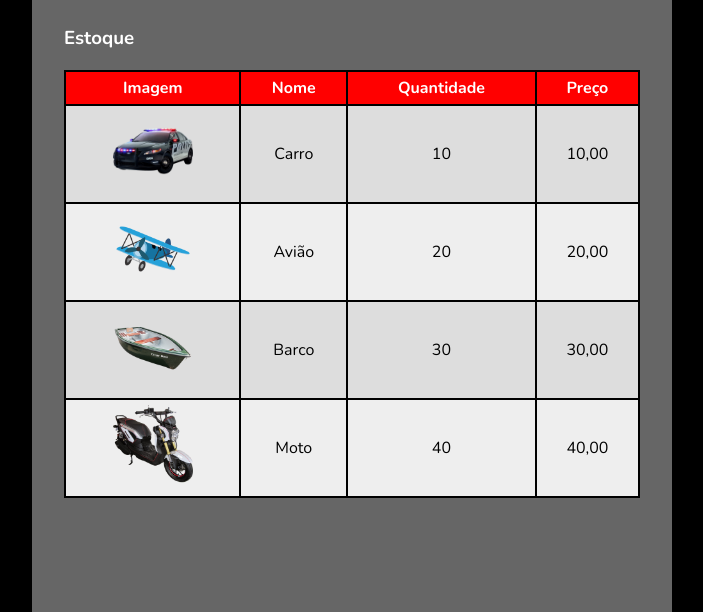
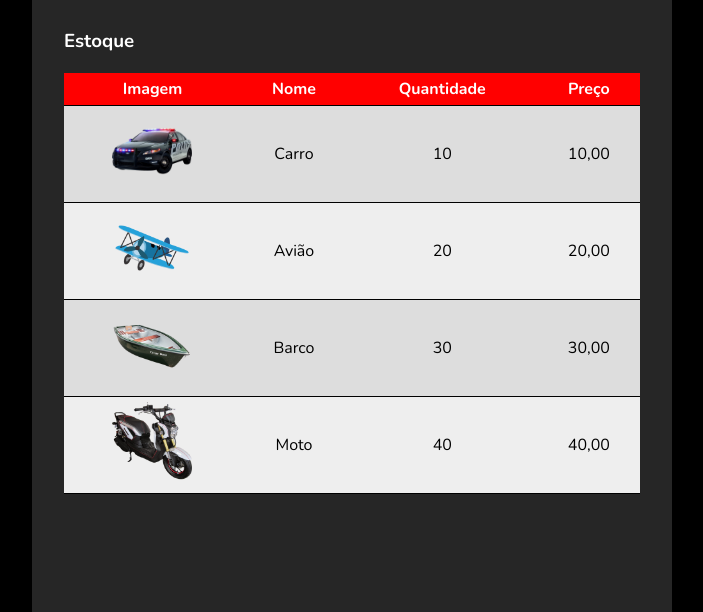
Before and after one commit to adysonl/ufpb-projeto-avancado, a plain HTML site: page exercicio1/deposit.html in a window 1280 px wide. Shown: the part 188-800 px from the top of the page, without its empty margins (288-991 px from the left). Drawn offline with nearby package versions, Linux system fonts and the light colour scheme.

Commit message:
testando 2

```diff
--- a/exercicio1/css/style.css
+++ b/exercicio1/css/style.css
@@ -11,7 +11,7 @@ body {
   align-items: center;
   height: 100vh;
   width: 50vw;
-  background-color: rgba(255, 255, 255, 0.4);
+  background-color: rgba(255, 255, 255, 0.15);
   margin:auto;
   text-align: center;
   flex-flow: column;
@@ -60,7 +60,7 @@ body {
 }
 .deposit table, td, th {
   text-align: center;
-  border: solid 2px #000;
+  border-bottom: solid 1px #000;
   border-collapse: collapse;
   padding: 5px;
 }
```
